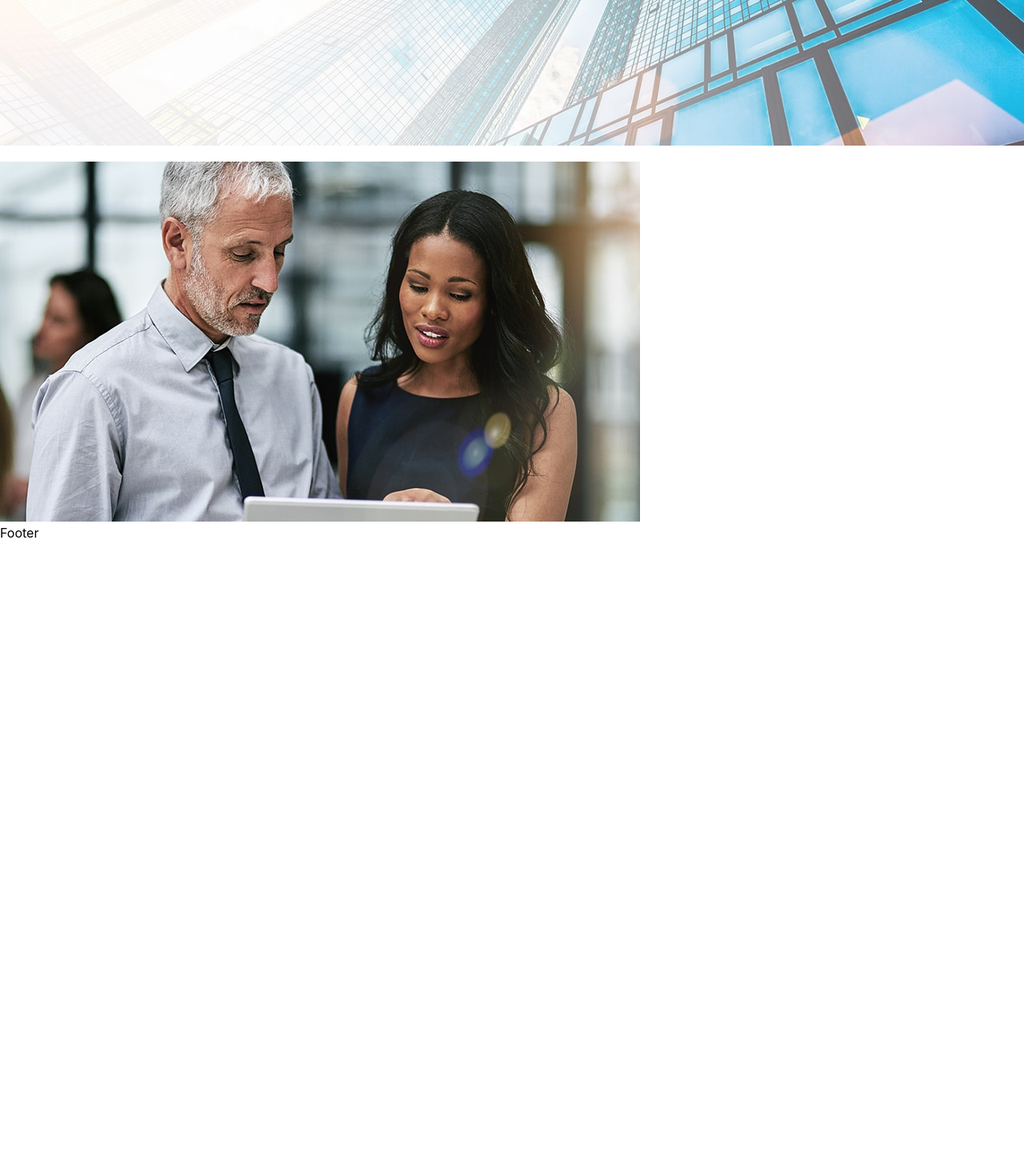
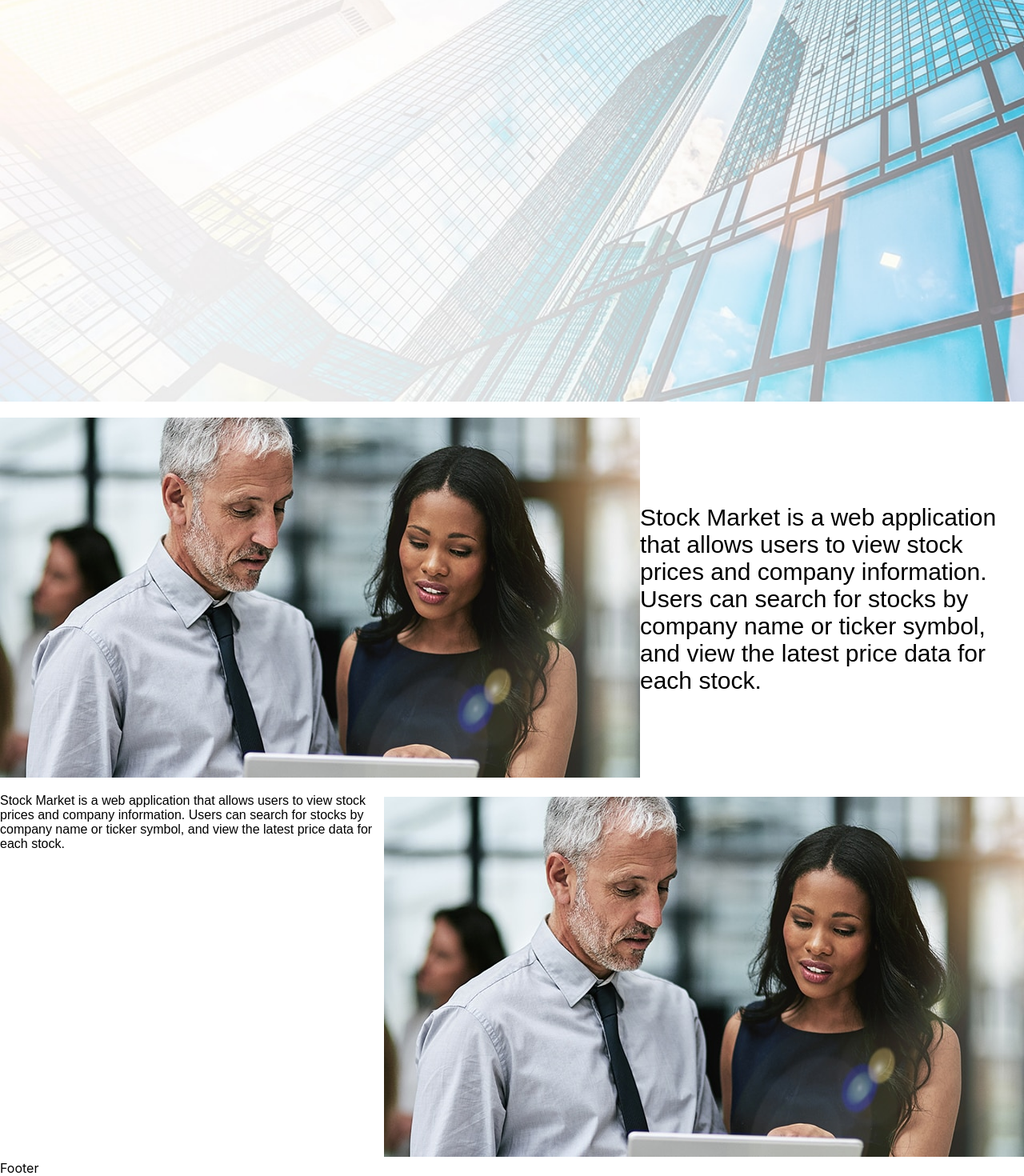
Before and after one commit to Tjandra-Putra/is442-oop-project, a React (Create React App) app in the folder frontend/: page / in a window 1280 px wide. Shown: the part 363-1833 px from the top of the page at 80% size. Before the commit the page ends 1039 px from the top, so only its background shows below. Built offline with nearby package versions, Linux system fonts and the light colour scheme.

Commit message:
added the images but unable to fix responsiveness

```diff
--- a/frontend/src/pages/Home/Home.js
+++ b/frontend/src/pages/Home/Home.js
@@ -8,18 +8,35 @@ const home = () => {
 
     <>
 
-    {/* First image */}
-    <div className={styles.stockone}>
-      <p>Welcome to Investment portfolio</p>
-      <p className={styles.landingpage} > Start Building your Investment Portfolio Today</p>
+    {/* First Section */}
+    <div className={styles.gridcontainerone}>
+      <div className={styles.stockone}>
+        <p>Welcome to Investment portfolio</p>
+        <p className={styles.landingpage} > Start Building your Investment Portfolio Today</p>
+      </div>
     </div>
 
 
-    {/* Second image */}
-    <div className={styles.stocktwo}>
+    {/* Second Section - Grid with two columns */}
+    <div className={styles.gridcontainertwo}>
+      <div className={styles.stocktwo}>
       <img src="image7.jpg"></img>
+      </div>
+      <div className={styles.stocktwoitem}>
+        <p>Stock Market is a web application that allows users to view stock prices and company information. Users can search for stocks by company name or ticker symbol, and view the latest price data for each stock.</p>
+      </div>
     </div>
-      </>
+
+    {/* Third Section - Grid with two columns */}
+    <div className={styles.gridcontainerthree}>
+      <p>Stock Market is a web application that allows users to view stock prices and company information. Users can search for stocks by company name or ticker symbol, and view the latest price data for each stock.</p>
+
+      <div className={styles.stockthree}>
+      <img src="image7.jpg"></img>
+      </div>
+    </div>
+
+    </>
 
   );
 };
--- a/frontend/src/pages/Home/Home.module.css
+++ b/frontend/src/pages/Home/Home.module.css
@@ -1,16 +1,28 @@
 .stockone {
-    display:flex;
+  display: flex;
   background-image: url("../../../public/image6.jpg");
   width: 100%;
-    height:30em;
+  min-height: 100vh;
   background-repeat: no-repeat;
   background-size: cover;
   flex-direction: column;
-
+  z-index: -1;
 }
 
   .stocktwo{
     margin-top: 20px;
+    display: block;
+     margin-left: auto;
+    margin-right: auto;
+  }
+  .stocktwoitem{
+    margin-top: 20px;
+    display: flex;
+    justify-content: center;
+    align-items: center;
+    font-family: "Basis Grotesque", Arial, Helvetica, sans-serif;
+    font-weight: 20;
+    font-size: 30px;
   }
 
 p{
@@ -26,3 +38,26 @@ p{
     word-wrap: break-word;
 
 }
+.gridcontainerone {
+  display: unset !important; /* Reset to default value */
+  width: unset !important; /* Reset to default value */
+  grid-template-columns: unset !important; /* Reset to default value */
+}
+
+
+.gridcontainertwo{
+  display: grid;
+  grid-template-columns: 1fr 1fr;
+}
+
+.gridcontainerthree{
+  display: grid;
+  grid-template-columns: 1fr 1fr;
+}
+
+.stockthree{
+  margin-top: 20px;
+  display: block;
+  margin-left: auto;
+  margin-right: auto;
+}
```
Lines whose indentation alone changed are shown as unchanged.
